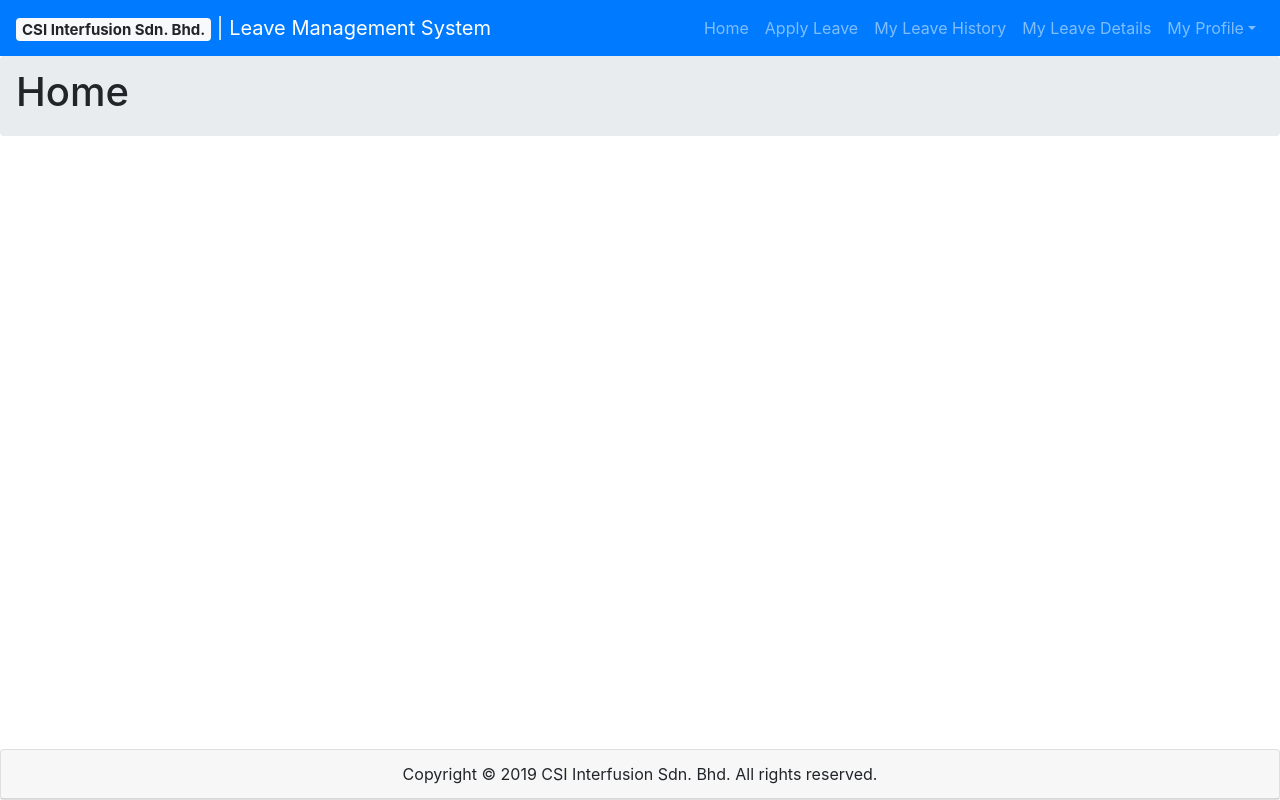
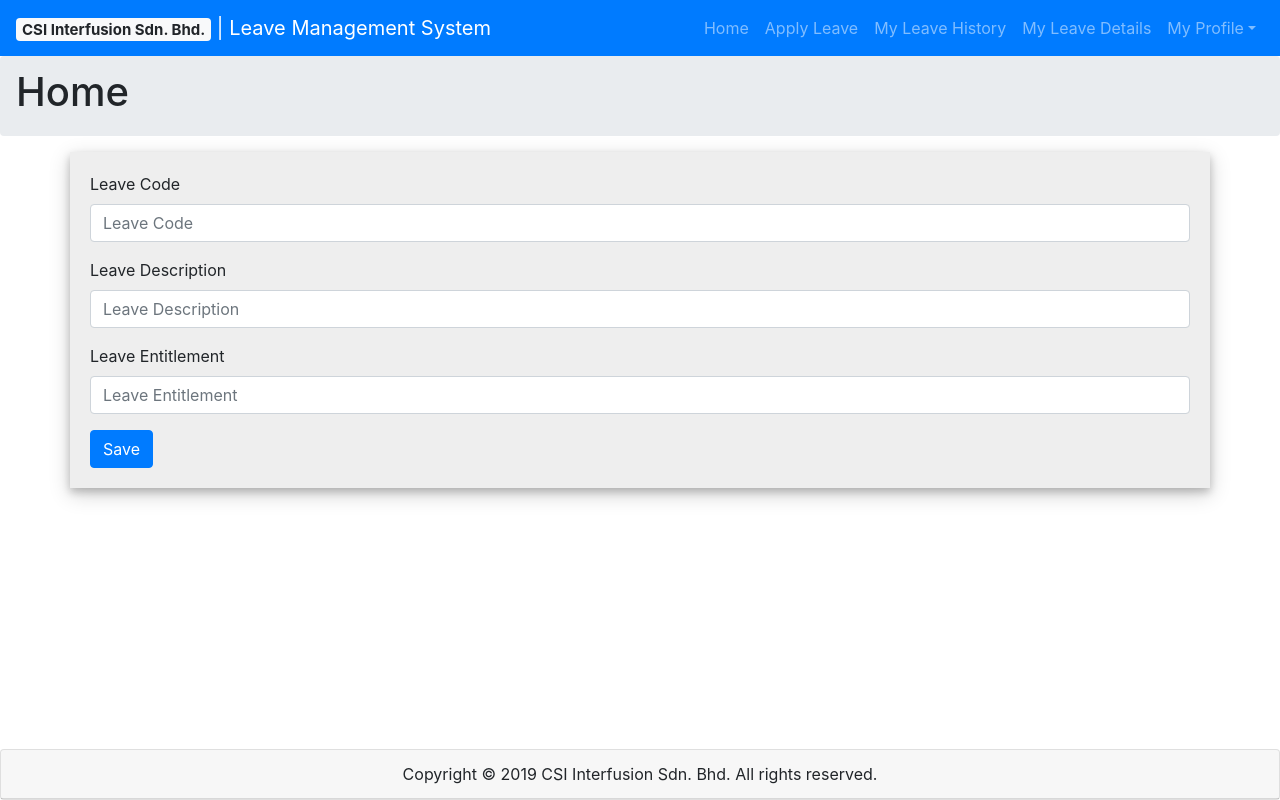
Before and after one commit to jameacle09/csileavemanagementsystem, a React (Create React App) app in the folder leavemanagement/: page /leavecategory in a window 1280 px wide. Built offline with nearby package versions, Linux system fonts and the light colour scheme.

Commit message:
add leave category page

```diff
--- a/leavemanagement/src/App.js
+++ b/leavemanagement/src/App.js
@@ -19,6 +19,7 @@ import ManagerApproval from './manager/ManagerApproval';
 import ListStaffProfile from './staffprofile/ListStaffProfile';
 import NewStaffProfile from './staffprofile/NewStaffProfile';
 import PublicHoliday from './hradmin/PublicHoliday';
+import LeaveCategory from './hradmin/LeaveCategory';
 
 class App extends Component {
   render() {
@@ -40,6 +41,7 @@ class App extends Component {
               <Route path="/liststaffprofile" title="List Staff Profile" component={ListStaffProfile} />
               <Route path="/newstaffprofile" title="New Staff Profile" component={NewStaffProfile} />
               <Route path="/publicholiday" title="Public Holiday" component={PublicHoliday} />
+              <Route path="/leavecategory" title="Leave Category" component={LeaveCategory} />
             </Switch>
           </div>
           <Footer />
--- /dev/null
+++ b/leavemanagement/src/hradmin/LeaveCategory.js
@@ -0,0 +1,34 @@
+import React, { Component } from 'react';
+import { Button, Form, FormGroup, Label, Input, FormText } from 'reactstrap';
+
+class LeaveCategory extends Component {
+    render() {
+        const divStyle = {
+            background: "#eee",
+            padding: "20px",
+            boxShadow: "0 4px 8px 0 rgba(0, 0, 0, 0.2), 0 6px 20px 0 rgba(0, 0, 0, 0.19)"
+        };
+
+        return (
+            <div className="container" style={divStyle}>
+                <Form>
+                    <FormGroup>
+                        <Label for="leaveCode">Leave Code</Label>
+                        <Input type="text" name="leaveCode" id="leaveCode" placeholder="Leave Code" />
+                    </FormGroup>
+                    <FormGroup>
+                        <Label for="leaveDescription">Leave Description</Label>
+                        <Input type="text" name="leaveDescription" id="leaveDescription" placeholder="Leave Description" />
+                    </FormGroup>
+                    <FormGroup>
+                        <Label for="leaveEntitlement">Leave Entitlement</Label>
+                        <Input type="text" name="leaveEntitlement" id="leaveEntitlement" placeholder="Leave Entitlement" />
+                    </FormGroup>
+                    <Button color="primary">Save</Button>
+                </Form>
+            </div>
+        );
+    }
+}
+
+export default LeaveCategory;
--- a/leavemanagement/src/hradmin/PublicHoliday.js
+++ b/leavemanagement/src/hradmin/PublicHoliday.js
@@ -26,7 +26,7 @@ class PublicHoliday extends Component {
                             Please attach your document.
                         </FormText>
                     </FormGroup>
-                        <Button color="primary">Submit</Button>
+                        <Button color="primary">Save</Button>
                 </Form>
             </div>
         );
--- a/leavemanagement/src/hradmin/SideBar.js
+++ b/leavemanagement/src/hradmin/SideBar.js
@@ -28,7 +28,7 @@ class SideBar extends Component {
                         <NavLink tag={Link} to="/publicholiday" activeclassname="active" style={{color:'white'}}>Public Holiday</NavLink>
                     </NavItem>
                     <NavItem>
-                        <NavLink tag={Link} to="/liststaffprofile" activeclassname="active" style={{color:'white'}}>Leave Category</NavLink>
+                        <NavLink tag={Link} to="/leavecategory" activeclassname="active" style={{color:'white'}}>Leave Category</NavLink>
                     </NavItem>
                     <NavItem>
                         <NavLink tag={Link} to="/liststaffprofile" activeclassname="active" style={{color:'white'}}>Report</NavLink>
```
